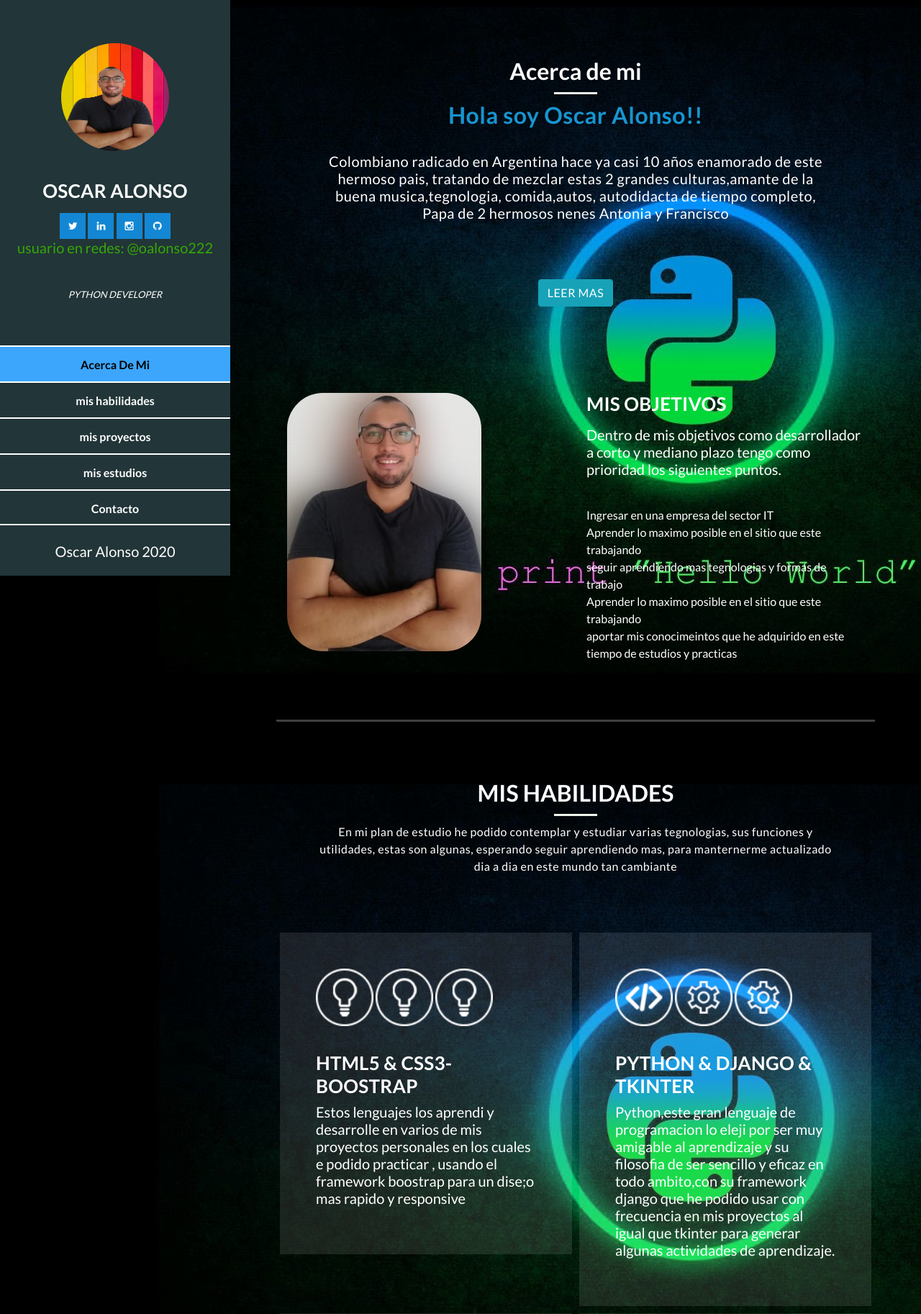
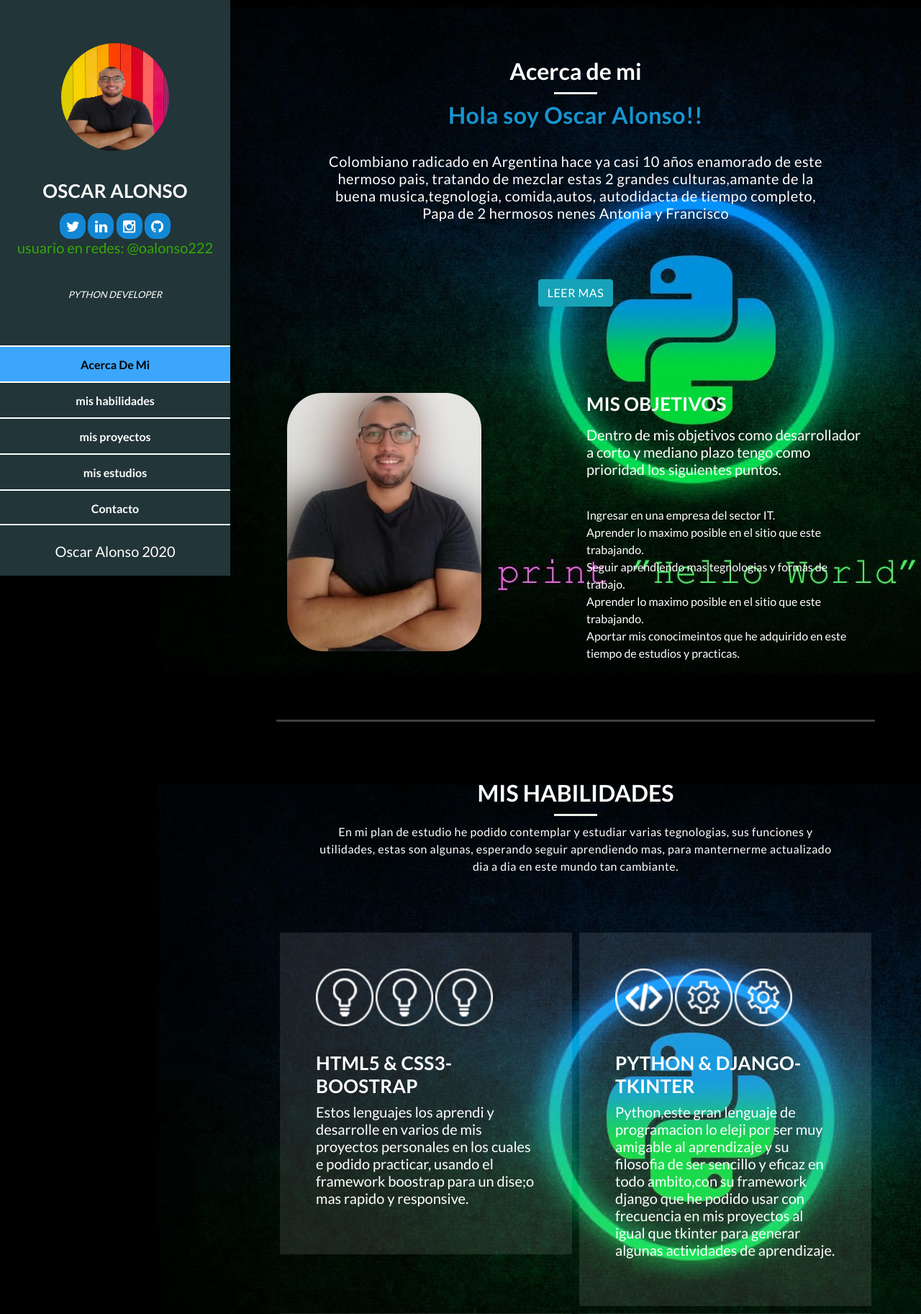
Before and after one commit to alonso0218/Portafolios, a Django app: page / in a window 1280 px wide. Shown: the top 1826 px of the page at 72% size. Run offline with Django 3.2, Linux system fonts and the light colour scheme; some libraries are stand-ins or nearby versions.

Commit message:
html cambios

```diff
--- a/contactoapp/templates/contactoapp/home.html
+++ b/contactoapp/templates/contactoapp/home.html
@@ -42,15 +42,16 @@
         <div class="col-md-6">
           <div class="right-text">
             <h4>MIS OBJETIVOS </h4>
+            <div class="line-dec"></div>
             <p> Dentro de mis objetivos como desarrollador a corto y mediano plazo tengo como prioridad los siguientes
-              puntos. </p>
-            <ul >
+              puntos.</p>
+            <ul style="width: auto;">
               <br>
-              <li> Ingresar en  una empresa del sector IT</li>
-              <li>Aprender lo maximo posible en el sitio que este trabajando </li>
-              <li>seguir aprendiendo mas tegnologias y formas de trabajo </li>
-              <li>Aprender lo maximo posible en el sitio que este trabajando </li>
-              <li> aportar mis conocimeintos que he adquirido en este tiempo de estudios y practicas</li>
+              <li>Ingresar en  una empresa del sector IT.</li>
+              <li>Aprender lo maximo posible en el sitio que este trabajando. </li>
+              <li>Seguir aprendiendo mas tegnologias y formas de trabajo. </li>
+              <li>Aprender lo maximo posible en el sitio que este trabajando. </li>
+              <li>Aportar mis conocimeintos que he adquirido en este tiempo de estudios y practicas.</li>
             </ul>
           </div>
         </div>
@@ -67,7 +68,7 @@
       <div class="line-dec"></div>
       <span> En mi plan de estudio he podido contemplar y estudiar varias tegnologias, sus funciones y utilidades, estas
         son
-        algunas, esperando seguir aprendiendo mas, para manternerme actualizado dia a dia en este mundo tan cambiante
+        algunas, esperando seguir aprendiendo mas, para manternerme actualizado dia a dia en este mundo tan cambiante.
       </span>
     </div>
     <div class="row">
@@ -79,7 +80,7 @@
           <h4>HTML5 &amp; CSS3-BOOSTRAP</h4>
           <p>
             Estos lenguajes los aprendi y desarrolle en varios de mis proyectos personales en los cuales e podido
-            practicar , usando el framework boostrap para un dise;o mas rapido y responsive
+            practicar, usando el framework boostrap para un dise;o mas rapido y responsive.
           </p>
         </div>
       </div>
@@ -88,7 +89,7 @@
           <div class="fourth-service-icon service-icon"></div>
           <div class="five-service-icon service-icon"></div>
           <div class="six-service-icon service-icon"></div>
-          <h4>PYTHON &amp; DJANGO &amp; TKINTER </h4>
+          <h4>PYTHON &amp; DJANGO-TKINTER </h4>
           <p>
             Python,este gran lenguaje de programacion lo eleji por ser muy amigable al aprendizaje y su filosofia de
             ser sencillo y eficaz en todo ambito,con su framework django que  he podido usar con
@@ -103,10 +104,8 @@
           <div class="nine-service-icon service-icon"></div>
           <h4>SQL LITE &amp;POSTGREE </h4>
           <p>
-            Bases de datos, he podido conocer a sqlite y postgree que son  bases de datos relacionales , las he podido trabajar
+            Bases de datos, he podido conocer a sqlite y postgree que son  bases de datos relacionales, las he podido trabajar
             en mis proyectos.
-           itor
-
           </p>
         </div>
       </div>
@@ -212,7 +211,7 @@
     <div class="section-heading">
       <h2>MIS PROYECTOS</h2>
       <div class="line-dec"></div>
-      <span> Algunos de mis proyectos personales , los cuales me han ayudado a conocer y practicar mas a fondo las
+      <span>Algunos de mis proyectos personales,los cuales me han ayudado a conocer y practicar mas a fondo las
         tegnologias y metodos que he aprendido y seguire aprendiendo.</span>
     </div>
     <div class="row">
@@ -223,9 +222,9 @@
           </div>
           <h4>WEB DAJNGO DE VENTA DE AUTOS</h4>
           <p>
-            Web de venta de autos basica,contiene categorias , blog , envio de correos, y la tienda que se encuentra en , construccion
+            Web de venta de autos basica,contiene categorias,blog,envio de correos,y la tienda que se encuentra en,construccion.
             <li>
-              <a href="https://github.com/alonso0218/web-servicios"><i class="fa fa-github">  ver el  codigo en mi repositorio </i></a>
+              <a href="https://github.com/alonso0218/web-servicios"><i class="fa fa-github">  ver el codigo en mi repositorio </i></a>
             </li>
           </p>
 
@@ -234,11 +233,11 @@
       <div class="col-md-6">
         <div class="service-item">
           <div class="imagen">
-            <img class ='zoom'src="{% static 'contactoapp/assets/images/blog-bike.jpg '%}" alt="html" style="width: 50%;">
+            <img class ='zoom'src="{% static 'contactoapp/assets/images/blog-bike.jpg'%}" alt="html" style="width: 50%;">
           </div>
           <h4>Blog -Django</h4>
           <p>
-            Blog hecho con django, es un  blog con entradas de autor , post, imagenes y modificacion del post por medio de Ckeditor de django
+            Blog hecho con django,es un blog con entradas de autor,post,imagenes y modificacion del post por medio de Ckeditor de django.
             <li>
               <a href="https://github.com/alonso0218/blog-django"><i class="fa fa-github">  ver el  codigo en mi repositorio </i></a>
             </li>
@@ -250,11 +249,11 @@
           <img class='zoom' src="{% static 'contactoapp/assets/images/crud.jpg'%}" alt="crud" style="width:50%;">
           <h4>Crud-Django</h4>
           <p>
-            Crud creado con el framework django, en el cual es un sencillo ejemplo de crear, leer,actualizar, borrar datos del registro academico de un estudiante
+            Crud creado con el framework django, en el cual es un sencillo ejemplo de crear,leer,actualizar,borrar datos del registro academico de un estudiante.
             <li>
-              <a href="https://github.com/alonso0218/crud_django"><i class="fa fa-github">  ver el  codigo en mi repositorio </i></a>
+              <a href="https://github.com/alonso0218/crud_django"><i class="fa fa-github">  ver el codigo en mi repositorio </i></a>
             </li>
-[ ]        </p>
+         </p>
 
         </div>
       </div>
@@ -263,8 +262,8 @@
           <img class='zoom'src="{% static 'contactoapp/assets/images/app-tiempo.jpg'%}" alt="git" style="width:50%;">
           <h4>App tiempo</h4>
           <p>
-            Aplicacion de escritorio con la interfaz  grafica de TKINTER, es una app que nos muestra el estado del tiempo
-            los datos son proporcionados por una API REST de OPEN WAH=THER MAP
+            Aplicacion de escritorio con la interfaz grafica de TKINTER, es una app que nos muestra el estado del tiempo
+            los datos son proporcionados por una API REST de OPEN WAHTHER MAP.
             <li>
               <a href="https://github.com/alonso0218/tiempotkinter"><i class="fa fa-github">  ver el  codigo en mi repositorio </i></a>
             </li>
--- a/static/contactoapp/assets/css/templatemo-style.css
+++ b/static/contactoapp/assets/css/templatemo-style.css
@@ -167,13 +167,14 @@ html {
 
 .menu .social-network ul li a {
     width: 50px;
-    height: 60px;
+    height: 50px;
     display: inline-block;
     text-align: center;
     line-height: 50px;
     background-color: rgba(18, 145, 230, 0.897);
     color: #fff;
-    font-size: 14px;
+    font-size: 20px;
+    border-radius: 40%;
     transition: all 0.5s;
 }
 
```
